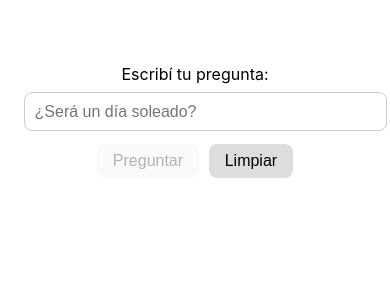
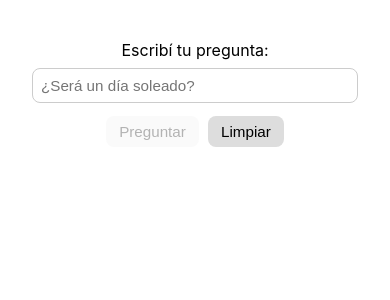
Before and after one commit to JulietaGonella/yesnoapp, a React (Create React App) app: page / in a window 390 px wide. Shown: the top 300 px of the page. Built offline with nearby package versions, Linux system fonts and the light colour scheme.

Commit message:
modificacion en el css

```diff
--- a/src/routes/YesNoForm.css
+++ b/src/routes/YesNoForm.css
@@ -1,3 +1,7 @@
+* {
+  box-sizing: border-box;
+}
+
 .contenedor {
   max-width: 500px;
   margin: 2rem auto; /* esto le da margen exterior vertical */
@@ -81,3 +85,28 @@
     transform: scale(1);
   }
 }
+
+@media (max-width: 600px) {
+  .contenedor {
+    padding: 1.5rem 1rem;
+    margin: 1rem;
+  }
+
+  .formulario input {
+    font-size: 0.95rem;
+    padding: 0.5rem;
+  }
+
+  .formulario button {
+    font-size: 0.95rem;
+    padding: 0.45rem 0.8rem;
+  }
+
+  .respuesta-container h2 {
+    font-size: 1.1rem;
+  }
+
+  .historial {
+    font-size: 0.95rem;
+  }
+}
```
